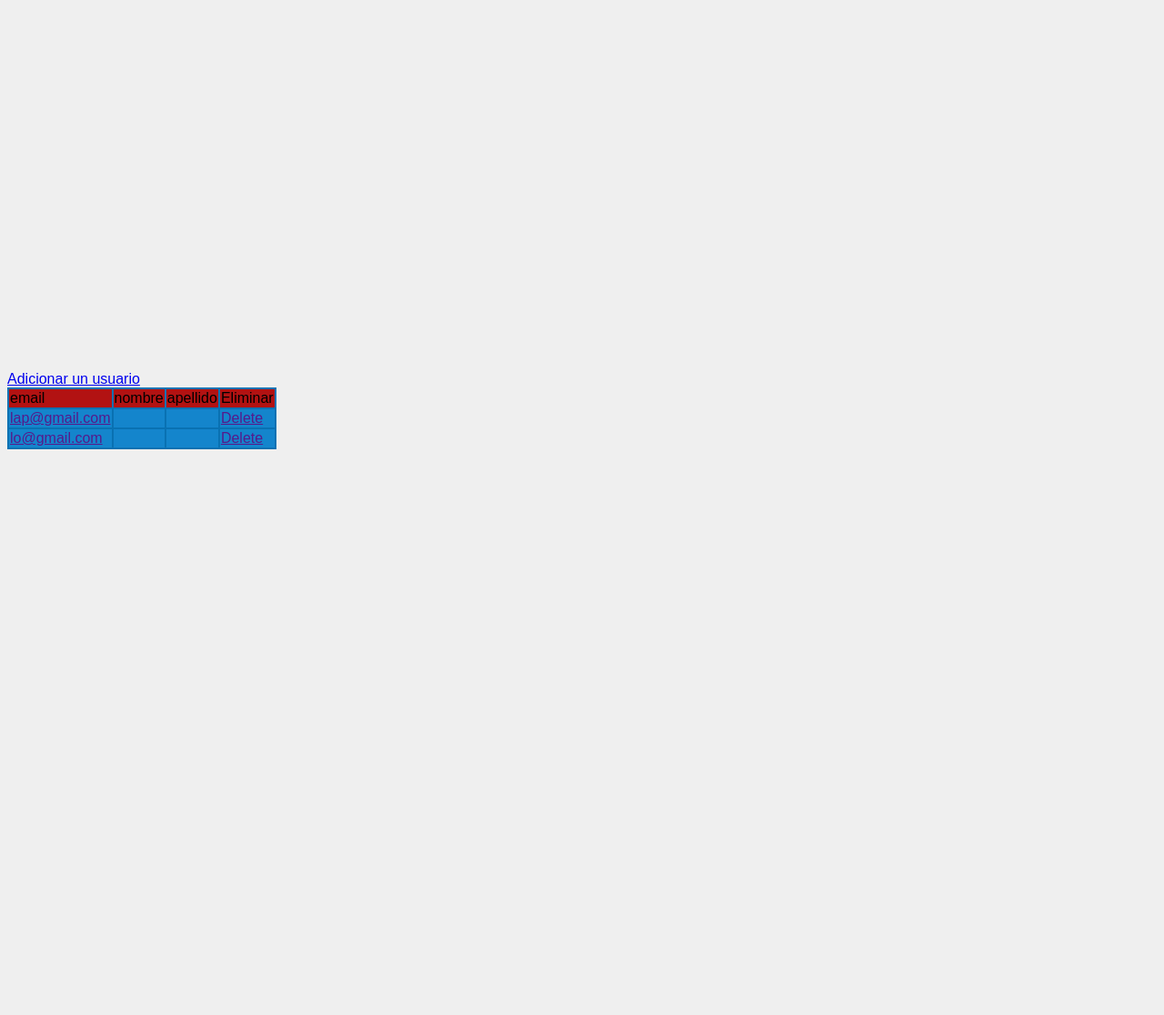
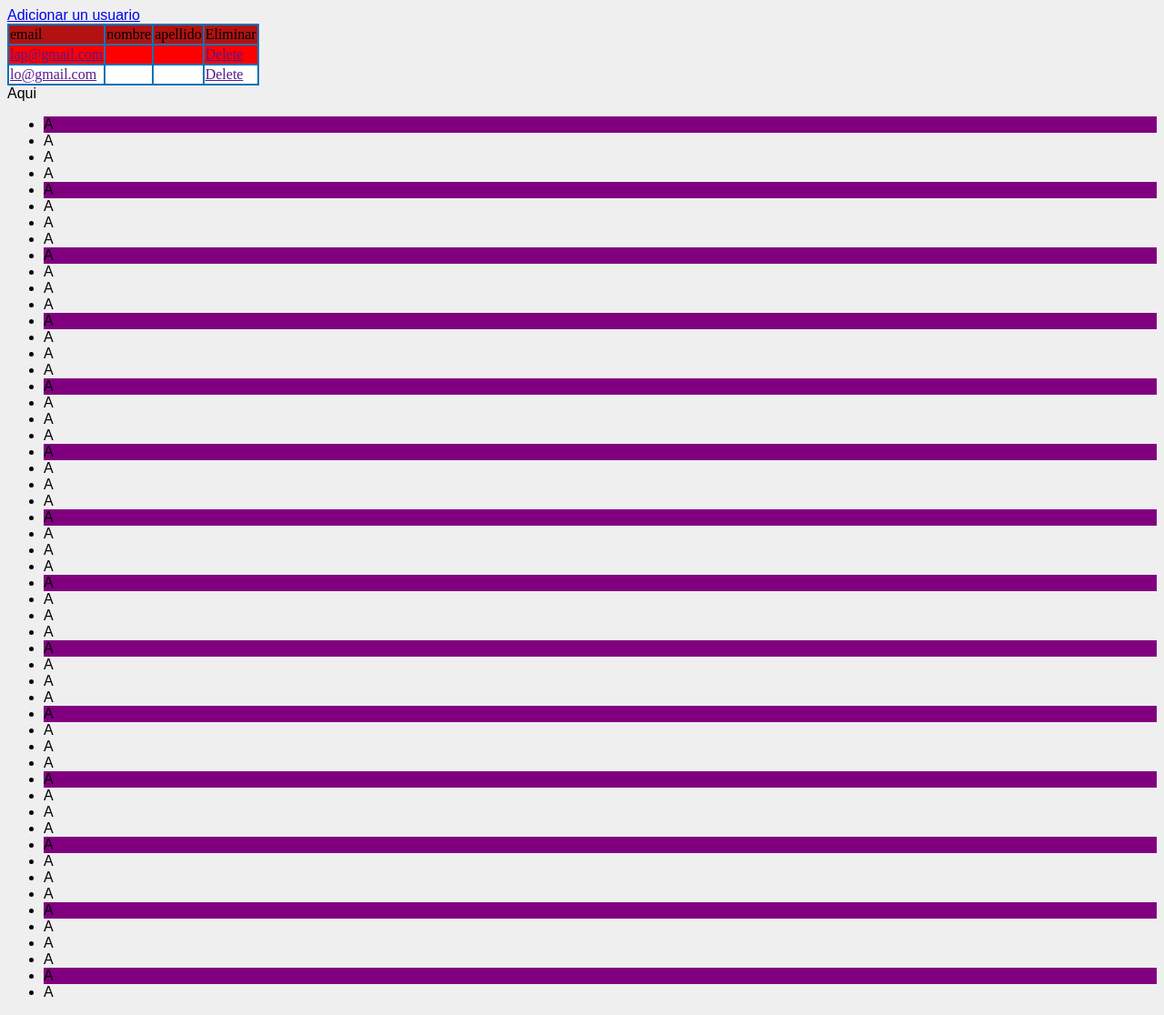
Before and after one commit to julianvargasalvarez/palemberomo, a Django app: template taremcalupi/templates/user_list.html in a window 1280 px wide. Shown: the whole page at 91% size. Before the commit the page ends 494 px from the top, so only its background shows below. Run offline with Django 3.2, Linux system fonts and the light colour scheme; the template is opened without the code that fills it: values that come from a table or form of the project are taken from there, others are empty; data comes from the database, SQL or seed files in the repository; both versions use the stored data as it was after the commit; parts of the project's set-up code (start-up, migrations or seed data) failed here and were passed over; some libraries are stand-ins or nearby versions.

Commit message:
adiciona mas frontend

```diff
--- a/taremcalupi/static/script.js
+++ b/taremcalupi/static/script.js
@@ -1,10 +1,5 @@
 $(function(){
-
   $("a").on("click", function(){
     return confirm("are you sure you want to remove this?");
   });
-
-  $(".pejemaneje").css({'width': '400px', 'height': '400px'}).load('http://www.eltiempo.com/', function(){
-        alert("listo");
-      });
 });
--- a/taremcalupi/static/style.css
+++ b/taremcalupi/static/style.css
@@ -3,16 +3,33 @@ background-color: #efefef;
     font-family: Arial, Helvetica, 'sans-serif';
     font-size: 16px;
 }
+
 label {
     display: block;
     margin-top: 1.375em;
 }
+
 input[type='submit'] {
     display: block;
 }
+
 table {
-background-color: #0971B2;
+    background-color: #0971B2 !important;
 }
+
+tr.pares {
+    background-color: white;
+}
+
+tr.nones {
+    background-color: red;
+}
+
+table {
+    font-family: 'Comics sans';
+    background-color: purple;
+}
+
 thead {
     background-color: #B21212;
 }
@@ -20,3 +37,7 @@ background-color: #B21212;
 tbody tr {
     background-color: #1485CC;
 }
+
+li:nth-child(4n-7) {
+    background-color: purple;
+}
--- a/taremcalupi/templates/user_list.html
+++ b/taremcalupi/templates/user_list.html
@@ -21,7 +21,7 @@
     </thead>
     <tbody>
 {% for usuario in object_list %}
-<tr>
+<tr class="{% if forloop.counter|divisibleby:2 %}pares{% else %}nones{% endif %}">
     <td>
         <a href="{{ usuario.direccion_para_actualizar }}">{{ usuario.email }}</a>
     </td>
@@ -39,4 +39,67 @@
 
   </tbody>
 </table>
+
+<div class="odd">
+  Aqui
+</div>
+
+<div>
+    <ul>
+        <li>A</li>
+        <li>A</li>
+        <li>A</li>
+        <li>A</li>
+        <li>A</li>
+        <li>A</li>
+        <li>A</li>
+        <li>A</li>
+        <li>A</li>
+        <li>A</li>
+        <li>A</li>
+        <li>A</li>
+        <li>A</li>
+        <li>A</li>
+        <li>A</li>
+        <li>A</li>
+        <li>A</li>
+        <li>A</li>
+        <li>A</li>
+        <li>A</li>
+        <li>A</li>
+        <li>A</li>
+        <li>A</li>
+        <li>A</li>
+        <li>A</li>
+        <li>A</li>
+        <li>A</li>
+        <li>A</li>
+        <li>A</li>
+        <li>A</li>
+        <li>A</li>
+        <li>A</li>
+        <li>A</li>
+        <li>A</li>
+        <li>A</li>
+        <li>A</li>
+        <li>A</li>
+        <li>A</li>
+        <li>A</li>
+        <li>A</li>
+        <li>A</li>
+        <li>A</li>
+        <li>A</li>
+        <li>A</li>
+        <li>A</li>
+        <li>A</li>
+        <li>A</li>
+        <li>A</li>
+        <li>A</li>
+        <li>A</li>
+        <li>A</li>
+        <li>A</li>
+        <li>A</li>
+        <li>A</li>
+    </ul>
+</div>
 {% endblock %}
```
Also changed, not shown: taremcalupi/views.py (+7 -0 lines), taremcalupi.db. Lines whose indentation alone changed are shown as unchanged.
